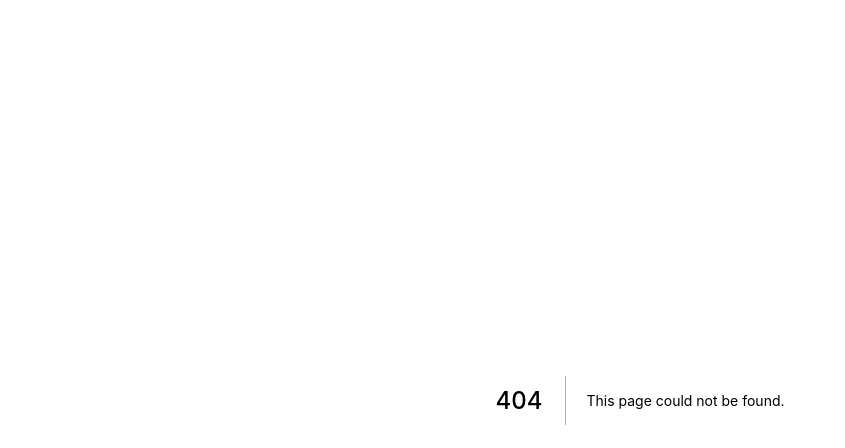
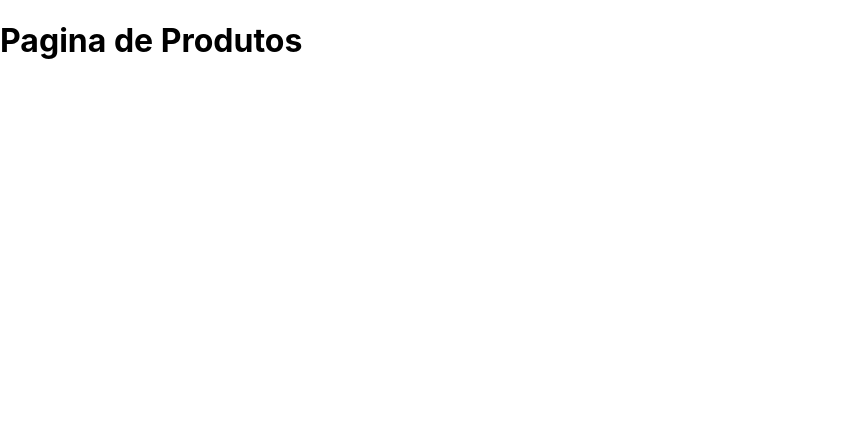
Before and after one commit to ksilvafe/next-pokedex-api, a Next.js app: page /products in a window 1280 px wide. Before the commit this address had no page. Shown: the top 448 px of the page, without its empty margins (0-845 px from the left). Built offline with nearby package versions, Linux system fonts and the light colour scheme.

Commit message:
docs: updte romm

```diff
--- /dev/null
+++ b/pages/about.js
@@ -0,0 +1,3 @@
+export default function About() {
+    return <h1>Pagina de About</h1>
+}
--- /dev/null
+++ b/pages/products.js
@@ -0,0 +1,5 @@
+export default function Products() {
+    return (
+        <h1>Pagina de Produtos</h1>
+    );
+}
```
